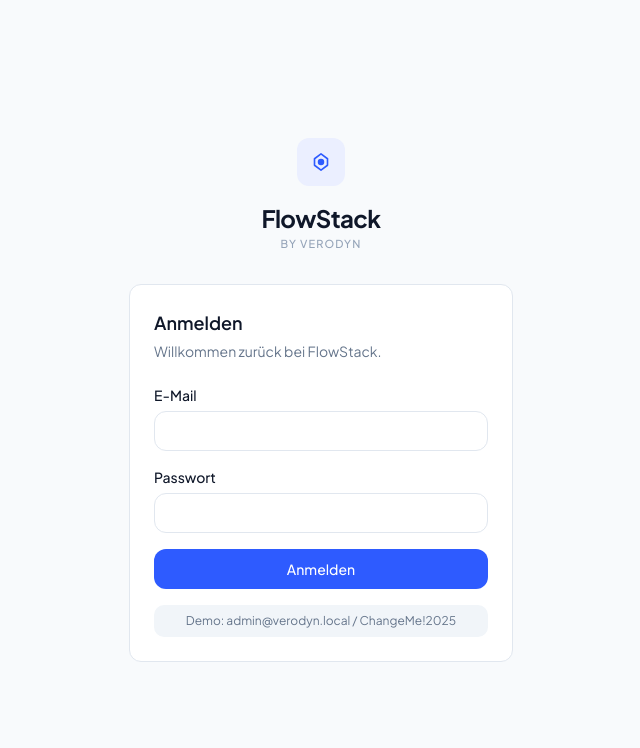
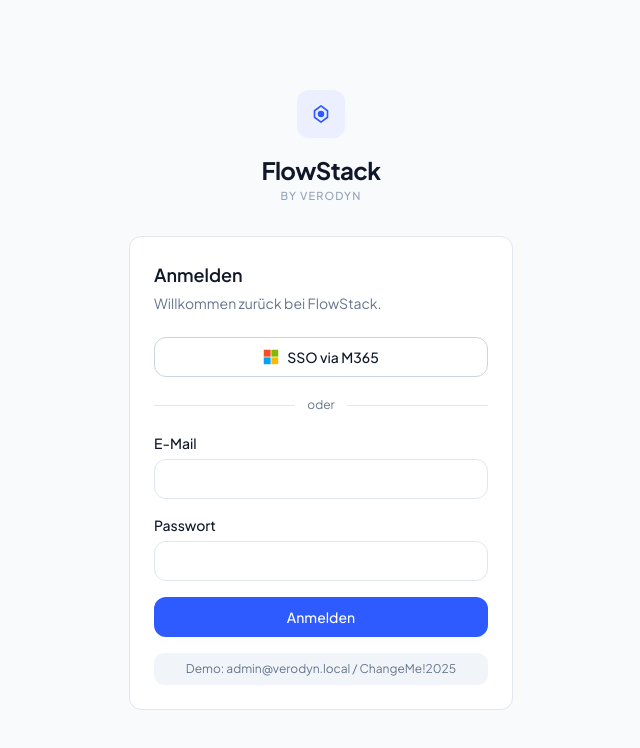
Before and after one commit to rwx-777/Flowstack3, a Next.js app in the folder frontend/: page /login in a window 1280 px wide. Shown: the top 748 px of the page, without its empty margins (319-959 px from the left). Built offline with nearby package versions, Linux system fonts and the light colour scheme; no server answers.

Commit message:
feat: add SSO via M365 button to login screen with Azure AD provider
Agent-Logs-Url: https://github.com/rwx-777/Flowstack3/sessions/e6c883a3-ffde-483d-8e0f-46d60783af4c

Co-authored-by: rwx-777 <26744048+rwx-777@users.noreply.github.com>

```diff
--- a/frontend/src/app/(auth)/login/page.tsx
+++ b/frontend/src/app/(auth)/login/page.tsx
@@ -12,6 +12,17 @@ import { Card, CardContent } from '@/components/ui/card';
 import { loginSchema } from '@/lib/validation';
 
 type FieldErrors = Partial<Record<'email' | 'password', string>>;
+
+function MicrosoftIcon() {
+  return (
+    <svg width="16" height="16" viewBox="0 0 21 21" fill="none" aria-hidden="true">
+      <rect x="1" y="1" width="9" height="9" fill="#F25022" />
+      <rect x="11" y="1" width="9" height="9" fill="#7FBA00" />
+      <rect x="1" y="11" width="9" height="9" fill="#00A4EF" />
+      <rect x="11" y="11" width="9" height="9" fill="#FFB900" />
+    </svg>
+  );
+}
 
 export default function LoginPage() {
   const t = useTranslations('auth.login');
@@ -91,6 +102,24 @@ export default function LoginPage() {
               <p className="mt-1 text-sm text-ink-muted">{t('subtitle')}</p>
             </div>
 
+            <Button
+              variant="outline"
+              className="w-full"
+              onClick={() => signIn('azure-ad', { callbackUrl })}
+            >
+              <MicrosoftIcon />
+              {t('ssoM365')}
+            </Button>
+
+            <div className="relative my-5">
+              <div className="absolute inset-0 flex items-center">
+                <span className="w-full border-t border-border" />
+              </div>
+              <div className="relative flex justify-center">
+                <span className="bg-surface px-3 text-xs text-ink-muted">{t('ssoSeparator')}</span>
+              </div>
+            </div>
+
             <form onSubmit={onSubmit} noValidate className="space-y-4">
               <Input
                 label={t('email')}
--- a/frontend/src/i18n/messages/de.json
+++ b/frontend/src/i18n/messages/de.json
@@ -23,6 +23,8 @@
       "password": "Passwort",
       "submit": "Anmelden",
       "submitting": "Wird angemeldet…",
+      "ssoM365": "SSO via M365",
+      "ssoSeparator": "oder",
       "demoHint": "Demo: admin@verodyn.local / ChangeMe!2025"
     },
     "errors": {
--- a/frontend/src/i18n/messages/en.json
+++ b/frontend/src/i18n/messages/en.json
@@ -23,6 +23,8 @@
       "password": "Password",
       "submit": "Sign in",
       "submitting": "Signing in…",
+      "ssoM365": "SSO via M365",
+      "ssoSeparator": "or",
       "demoHint": "Demo: admin@verodyn.local / ChangeMe!2025"
     },
     "errors": {
--- a/frontend/src/lib/env.ts
+++ b/frontend/src/lib/env.ts
@@ -10,6 +10,9 @@ const envSchema = z.object({
   NEXTAUTH_SECRET: z.string().min(32, 'NEXTAUTH_SECRET must be at least 32 characters'),
   DATABASE_URL: z.string().url().optional(),
   LOG_LEVEL: z.enum(['debug', 'info', 'warn', 'error']).default('info'),
+  AZURE_AD_CLIENT_ID: z.string().min(1).optional(),
+  AZURE_AD_CLIENT_SECRET: z.string().min(1).optional(),
+  AZURE_AD_TENANT_ID: z.string().min(1).optional(),
 });
 
 export type Env = z.infer<typeof envSchema>;
--- a/frontend/src/server/auth/config.ts
+++ b/frontend/src/server/auth/config.ts
@@ -1,5 +1,7 @@
 import type { NextAuthOptions } from 'next-auth';
+import type { Provider } from 'next-auth/providers/index';
 import CredentialsProvider from 'next-auth/providers/credentials';
+import AzureADProvider from 'next-auth/providers/azure-ad';
 import bcrypt from 'bcryptjs';
 
 import { env } from '@/lib/env';
@@ -7,11 +9,8 @@ import { logger } from '@/lib/logger';
 import { loginSchema, userRoleSchema, type UserRole } from '@/lib/validation';
 import { findUserByEmail } from '@/server/services/user-service';
 
-export const authOptions: NextAuthOptions = {
-  secret: env.NEXTAUTH_SECRET,
-  session: { strategy: 'jwt', maxAge: 8 * 60 * 60 /* 8h */ },
-  pages: { signIn: '/login', error: '/login' },
-  providers: [
+function buildProviders(): Provider[] {
+  const providers: Provider[] = [
     CredentialsProvider({
       name: 'Credentials',
       credentials: {
@@ -48,7 +47,27 @@ export const authOptions: NextAuthOptions = {
         };
       },
     }),
-  ],
+  ];
+
+  if (env.AZURE_AD_CLIENT_ID && env.AZURE_AD_CLIENT_SECRET && env.AZURE_AD_TENANT_ID) {
+    providers.push(
+      AzureADProvider({
+        clientId: env.AZURE_AD_CLIENT_ID,
+        clientSecret: env.AZURE_AD_CLIENT_SECRET,
+        tenantId: env.AZURE_AD_TENANT_ID,
+      }),
+    );
+    logger.info('Azure AD SSO provider enabled');
+  }
+
+  return providers;
+}
+
+export const authOptions: NextAuthOptions = {
+  secret: env.NEXTAUTH_SECRET,
+  session: { strategy: 'jwt', maxAge: 8 * 60 * 60 /* 8h */ },
+  pages: { signIn: '/login', error: '/login' },
+  providers: buildProviders(),
   callbacks: {
     async jwt({ token, user }) {
       if (user) {
```
Also changed, not shown: 1 other file (tests, documents, lock files or other folders).
